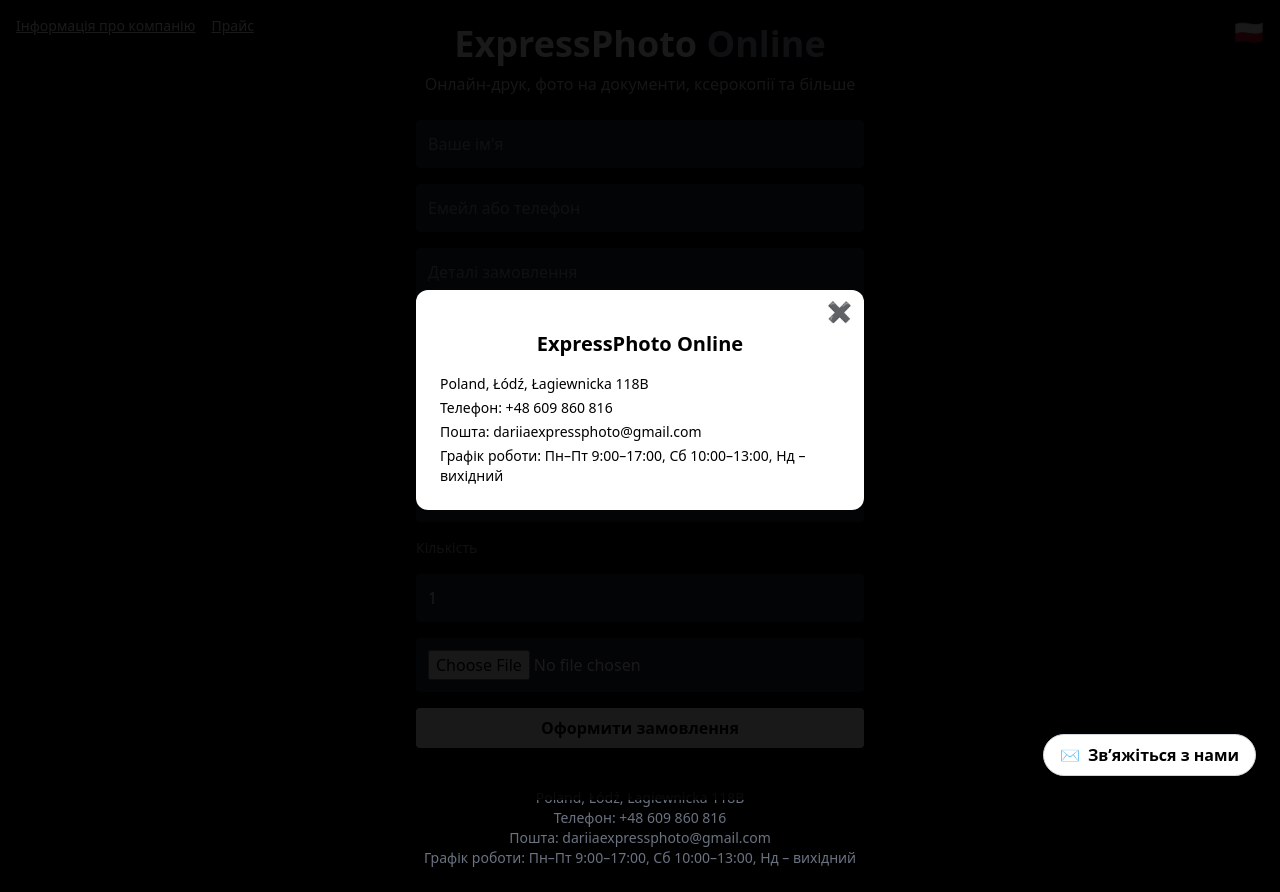
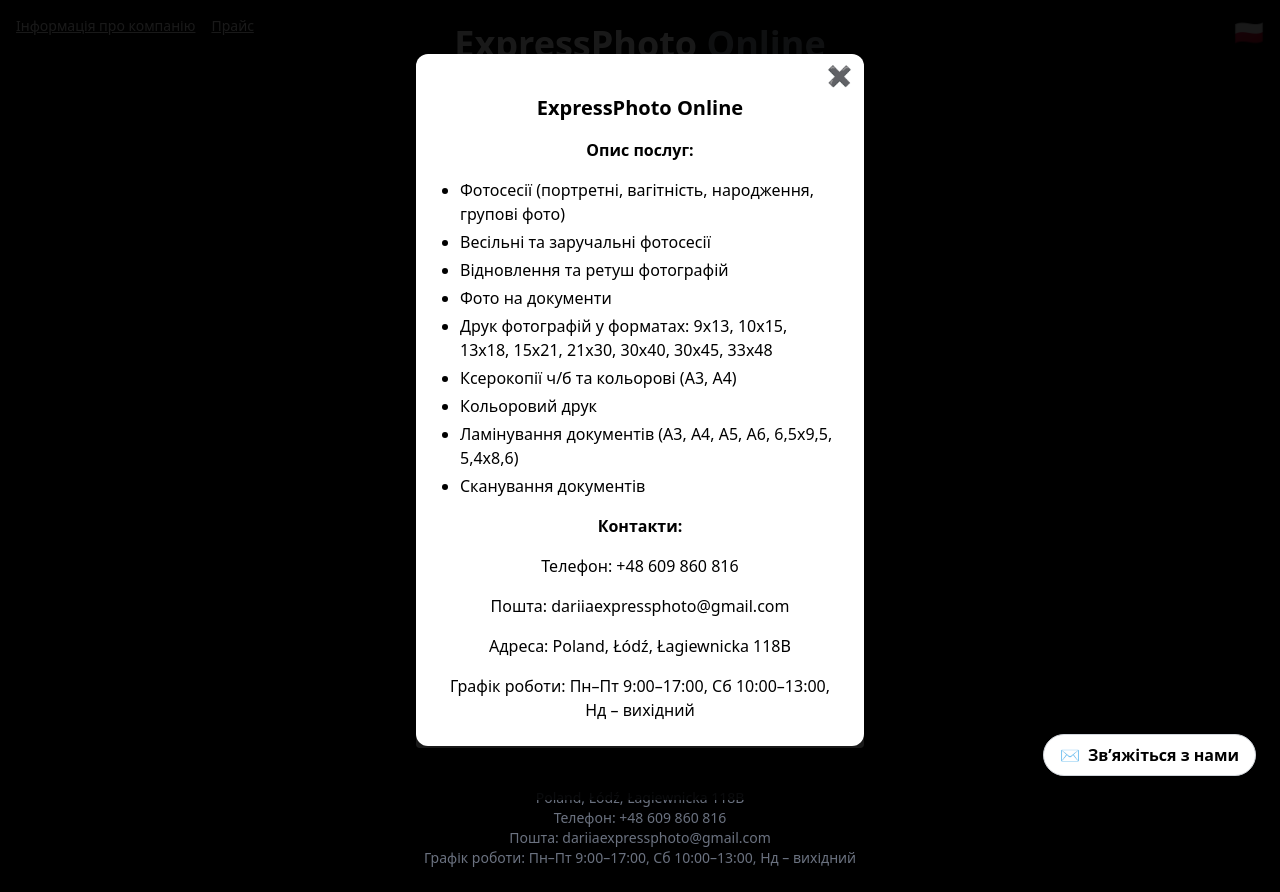
Before and after one commit to cutesuno/expressphoto-online, a Next.js app: page / in a window 1280 px wide. Both pictures are taken after a click on the button "Інформація про компанію". Built offline with nearby package versions, Linux system fonts and the light colour scheme.

Commit message:
зробив оплату4

```diff
--- /dev/null
+++ b/components/CompanyInfoModal.tsx
@@ -0,0 +1,48 @@
+import { motion } from 'framer-motion';
+
+export default function CompanyInfoModal({
+  language,
+  onClose,
+}: {
+  language: 'uk' | 'pl';
+  onClose: () => void;
+}) {
+  const t = (uk: string, pl: string) => (language === 'uk' ? uk : pl);
+
+  return (
+    <motion.div
+      className="fixed inset-0 bg-black bg-opacity-90 flex flex-col items-center justify-center text-center p-6 z-50 overflow-y-auto"
+      initial={{ opacity: 0 }}
+      animate={{ opacity: 1 }}
+    >
+      <div className="bg-white text-black p-6 rounded-xl max-w-md w-full relative space-y-4">
+        <button
+          onClick={onClose}
+          className="absolute top-2 right-3 text-xl"
+        >
+          ✖️
+        </button>
+
+        <h2 className="text-xl font-bold mb-4">ExpressPhoto Online</h2>
+        <h3 className="font-semibold">{t('Опис послуг', 'Opis usług')}:</h3>
+        <ul className="list-disc pl-5 text-left space-y-1">
+          <li>{t('Фотосесії (портретні, вагітність, народження, групові фото)', 'Sesje zdjęciowe (portretowe, ciążowe, narodzinowe, grupowe)')}</li>
+          <li>{t('Весільні та заручальні фотосесії', 'Sesje ślubne i zaręczynowe')}</li>
+          <li>{t('Відновлення та ретуш фотографій', 'Renowacja i retusz fotografii')}</li>
+          <li>{t('Фото на документи', 'Zdjęcia do dokumentów')}</li>
+          <li>{t('Друк фотографій у форматах: 9x13, 10x15, 13x18, 15x21, 21x30, 30x40, 30x45, 33x48', 'Drukowanie zdjęć w formatach: 9x13, 10x15, 13x18, 15x21, 21x30, 30x40, 30x45, 33x48')}</li>
+          <li>{t('Ксерокопії ч/б та кольорові (A3, A4)', 'Kserokopie czarno-białe i kolorowe (A3, A4)')}</li>
+          <li>{t('Кольоровий друк', 'Druk kolorowy')}</li>
+          <li>{t('Ламінування документів (A3, A4, A5, A6, 6,5x9,5, 5,4x8,6)', 'Laminowanie dokumentów (A3, A4, A5, A6, 6,5x9,5, 5,4x8,6)')}</li>
+          <li>{t('Сканування документів', 'Skanowanie dokumentów')}</li>
+        </ul>
+
+        <h3 className="font-semibold mt-4">{t('Контакти', 'Kontakt')}:</h3>
+        <p>{t('Телефон: +48 609 860 816', 'Telefon: +48 609 860 816')}</p>
+        <p>{t('Пошта: dariiaexpressphoto@gmail.com', 'Email: dariiaexpressphoto@gmail.com')}</p>
+        <p>{t('Адреса: Poland, Łódź, Łagiewnicka 118B', 'Adres: Polska, Łódź, Łagiewnicka 118B')}</p>
+        <p>{t('Графік роботи: Пн–Пт 9:00–17:00, Сб 10:00–13:00, Нд – вихідний', 'Godziny pracy: Pon–Pt 9:00–17:00, Sob 10:00–13:00, Niedz – nieczynne')}</p>
+      </div>
+    </motion.div>
+  );
+}
--- a/pages/index.tsx
+++ b/pages/index.tsx
@@ -1,7 +1,8 @@
+import { useState, useEffect } from 'react';
+import { motion } from 'framer-motion';
 import PriceModal from '../components/PriceModal';
 import OrderForm from '../components/OrderForm';
-import { useState, useEffect } from 'react';
-import { motion } from 'framer-motion';
+import CompanyInfoModal from '../components/CompanyInfoModal';
 
 export default function Home() {
   const [language, setLanguage] = useState<'uk' | 'pl'>('uk');
@@ -10,9 +11,7 @@ export default function Home() {
   const [isLoading, setIsLoading] = useState(true);
 
   useEffect(() => {
-    const timer = setTimeout(() => {
-      setIsLoading(false);
-    }, 1500);
+    const timer = setTimeout(() => setIsLoading(false), 1500);
     return () => clearTimeout(timer);
   }, []);
 
@@ -57,47 +56,17 @@ export default function Home() {
       </button>
 
       <div className="absolute top-4 left-4 flex gap-4">
-        <button
-          onClick={() => setShowInfo(true)}
-          className="text-sm underline"
-        >
+        <button onClick={() => setShowInfo(true)} className="text-sm underline">
           {t('company')}
         </button>
 
-        <button
-          onClick={() => setShowPrices(true)}
-          className="text-sm underline"
-        >
+        <button onClick={() => setShowPrices(true)} className="text-sm underline">
           {t('prices')}
         </button>
       </div>
 
       {showInfo && (
-        <motion.div
-          className="fixed inset-0 bg-black bg-opacity-90 flex flex-col items-center justify-center text-center p-6 z-50 overflow-y-auto"
-          initial={{ opacity: 0 }}
-          animate={{ opacity: 1 }}
-        >
-          <div className="bg-white text-black p-6 rounded-xl max-w-md w-full relative space-y-4">
-            <button
-              onClick={() => setShowInfo(false)}
-              className="absolute top-2 right-3 text-xl"
-            >
-              ✖️
-            </button>
-            <h2 className="text-xl font-bold mb-4">ExpressPhoto Online</h2>
-            <ul className="text-left space-y-1 text-sm">
-              <li>{t('address')}</li>
-              <li>{t('phone')}</li>
-              <li>{t('emailCompany')}</li>
-              <li>
-                {language === 'uk'
-                  ? 'Графік роботи: Пн–Пт 9:00–17:00, Сб 10:00–13:00, Нд – вихідний'
-                  : 'Godziny pracy: Pon–Pt 9:00–17:00, Sob 10:00–13:00, Niedz – nieczynne'}
-              </li>
-            </ul>
-          </div>
-        </motion.div>
+        <CompanyInfoModal language={language} onClose={() => setShowInfo(false)} />
       )}
 
       {showPrices && (
```
